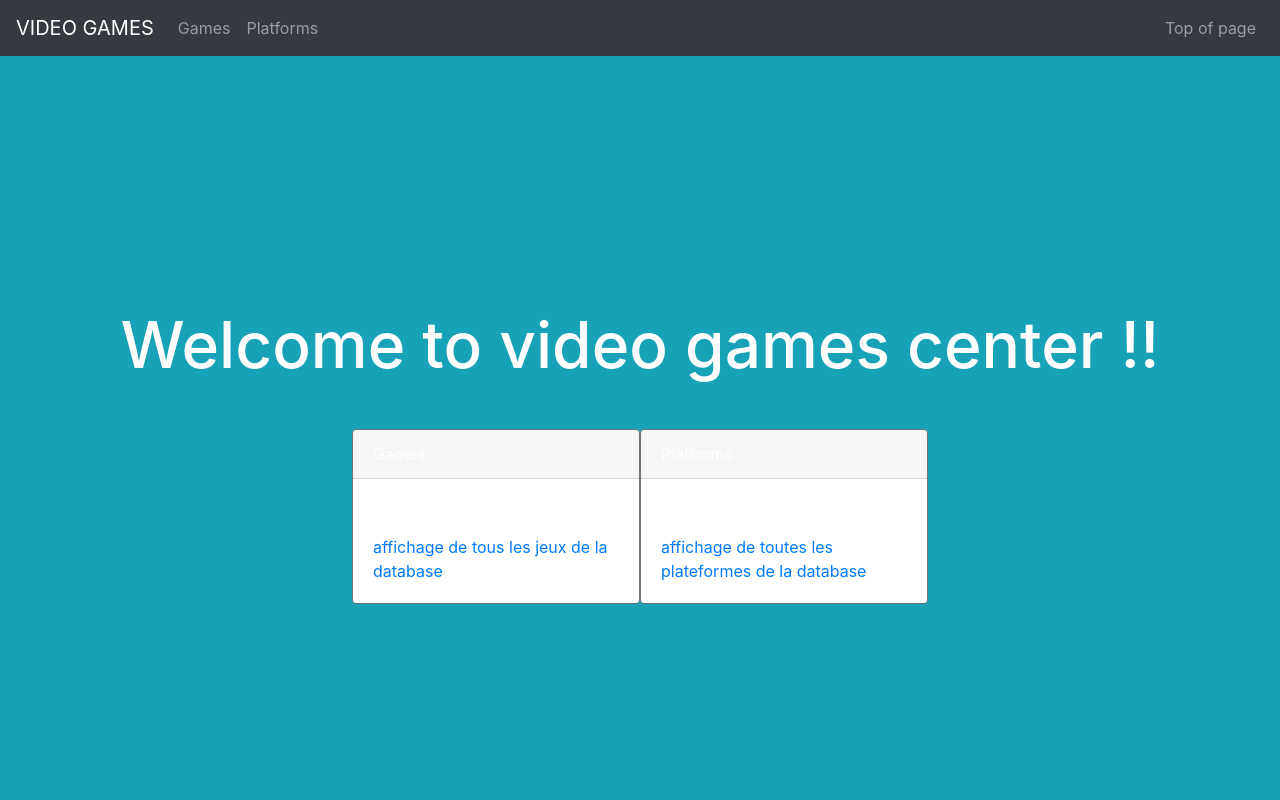
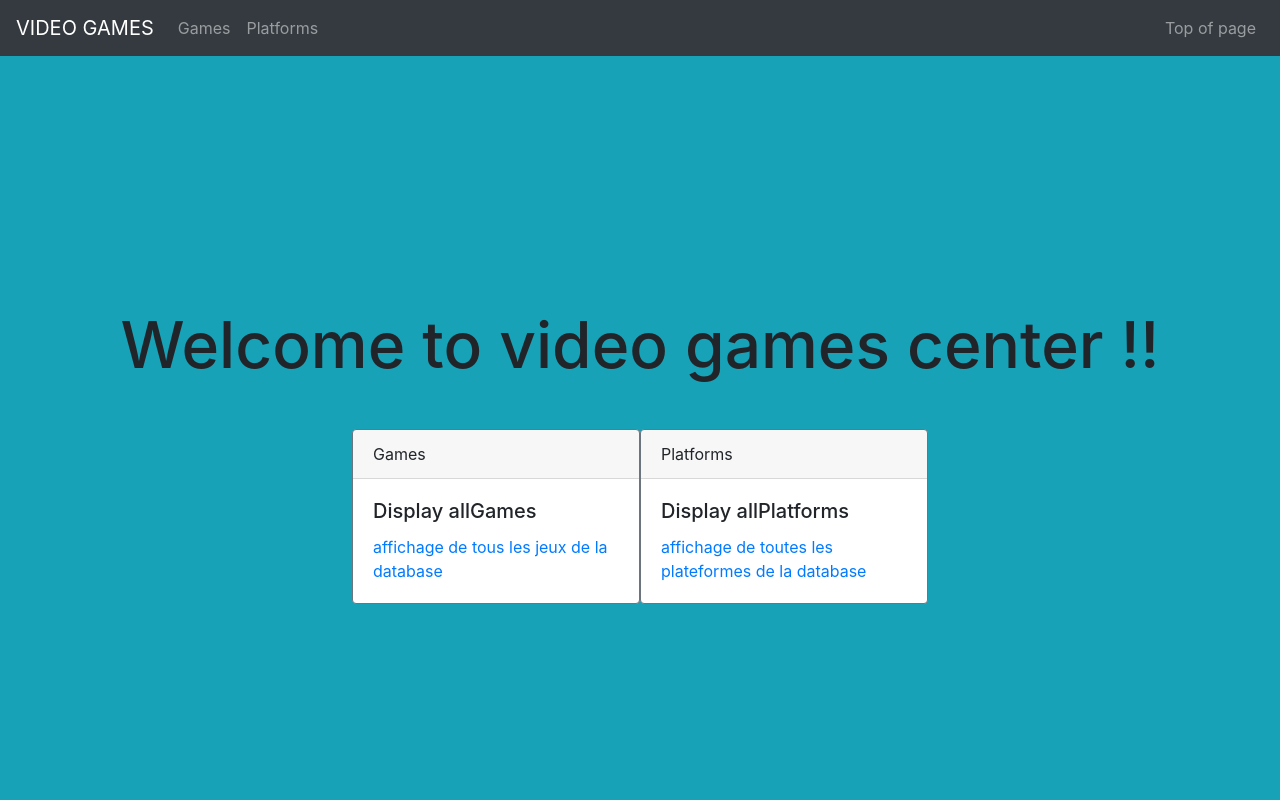
Before and after one commit to romualdrlc/app-next-mongo-romu, a Next.js app: page / in a window 1280 px wide. Shown: the top 800 px of the page. Built offline with nearby package versions, Linux system fonts and the light colour scheme.

Commit message:
modif couleur texte

```diff
--- a/components/layout.tsx
+++ b/components/layout.tsx
@@ -28,7 +28,7 @@ export const Layout: React.FC = ({ children }) => {
           </Nav>
         </Navbar.Collapse>
       </Navbar>
-      <div className="bg-info text-white">
+      <div className="bg-info text-black">
         <article>{children}</article>
       </div>
       <footer className="bg-dark text-center text-white">
```
